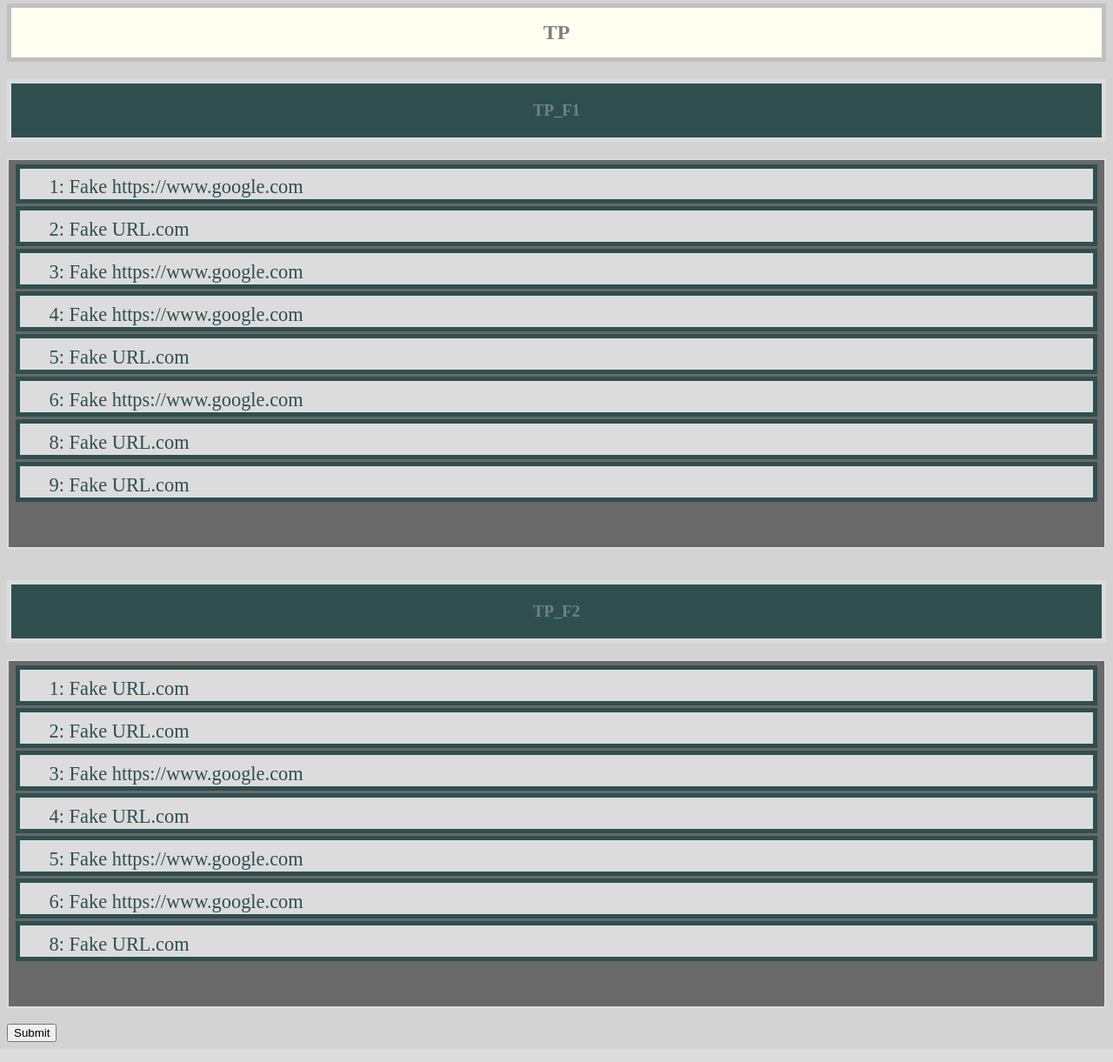
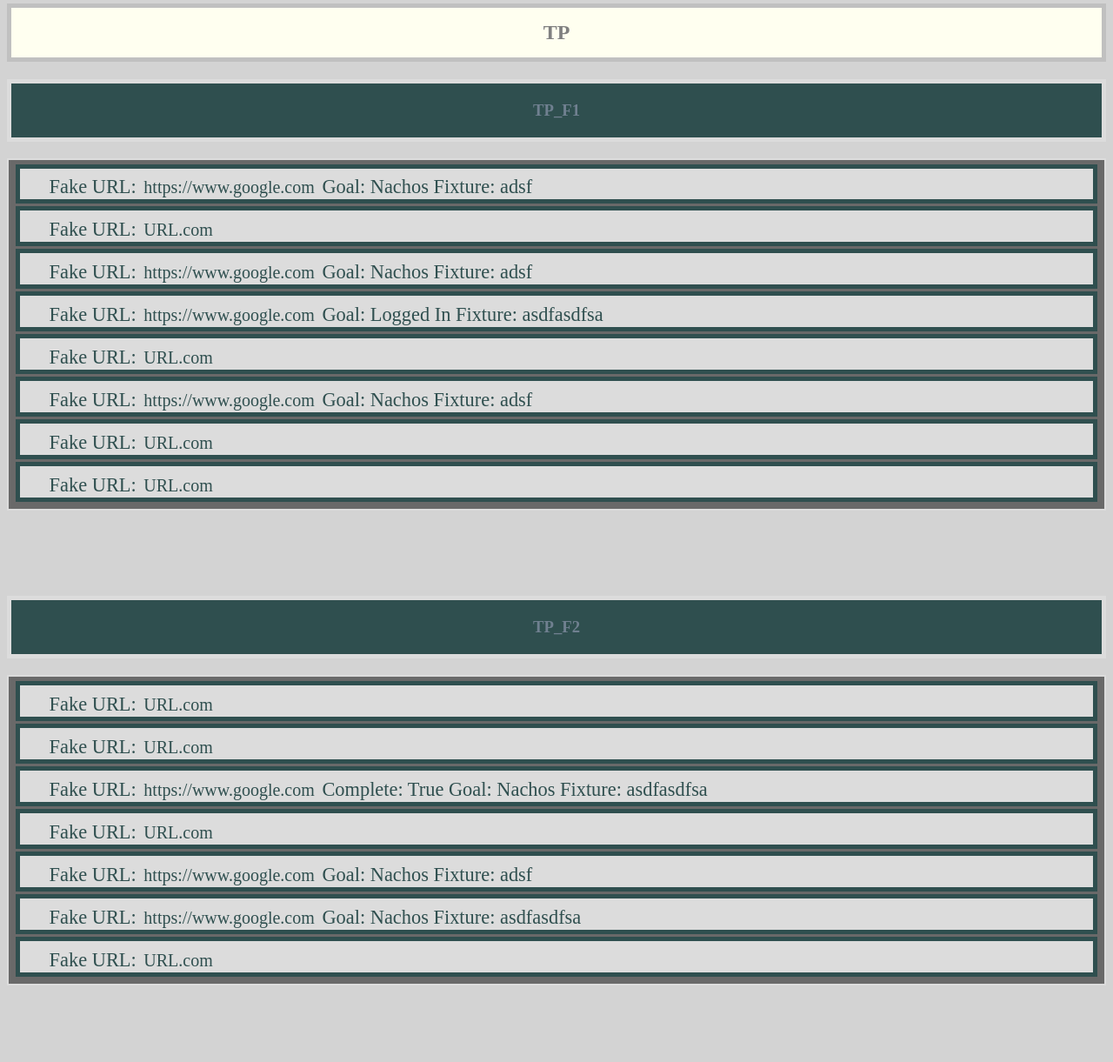
Before and after one commit to Jwrecker/ManTest, a Django app: page /project/24 in a window 1280 px wide. Shown: the part 126-1347 px from the top of the page at 87% size. Before the commit the page ends 1324 px from the top, so only its background shows below. Run offline with Django 3.2, Linux system fonts and the light colour scheme; data comes from the database, SQL or seed files in the repository; both versions use the stored data as it was after the commit; some libraries are stand-ins or nearby versions.

Commit message:
Completed views and html for get_step and get_flow

```diff
--- a/flowapp/static/flowapp/style.css
+++ b/flowapp/static/flowapp/style.css
@@ -179,7 +179,7 @@ div.flow {
 	margin: auto;
 }
 
-.dialog{
+.ui-dialog {
 	background-color: gray;
 	border: 10px solid lightslategray;
 	padding: 10px;
--- a/flowapp/templates/flowapp/flow_list.html
+++ b/flowapp/templates/flowapp/flow_list.html
@@ -13,45 +13,11 @@
 </style>
 <h2>{{ project.name }}</h2>
 {% for flow in project.flow_set.all %}
-	<h3>{{ flow.name }}</h3>
-	<div class="flow_steps_{{ flow.id }}">
-		<div id="{{ flow.id }}" class="connectedSortableSteps">
-			{% for step in flow.step_set.all %}
-				<div id="{{ step.id }}" class="step">
-					{{ step.order }}: {{ step.step_type }} {{ step.url }}
-				</div>
-				{% if forloop.last %}
-					<div style="display:none;"></div>
-				{% endif %}
-			{% endfor %}
-			<input id="{{ flow.id }}_add" type="image" class="hidden" src="{% static '/flowapp/images/add.jpeg' %}"
-					onclick="popup_Menu('Context_Menu_{{ flow.id }}')" alt="Add" Height="40" Width="40">
-		</div>
-		<div id="Context_Menu_{{ flow.id }}" style="display:none;">
-			<ul>
-				{% for step_type in step_types %}
-					<li onclick="getStepForm('{{ step_type.id }}',
-					'form')">{{ step_type.name }}</li>
-				{% endfor %}
-			</ul>
-		</div>
-
-		{% comment %}
-		 onclick="getStepForm('Context_Menu_{{ flow.id }}', '{{ step_type.id }}')"
-		<!--
-		<div id="{{ flow.id }}_form" style="dipslay:none">
-			<form action="/add-step/" method='post'>
-				{% csrf_token %}
-				{{ form }}
-			<input type="Submit">
-			</form>
-		</div>
-		-->
-		{% endcomment %}
+	{% include 'flowapp/get_flow.html' %}
 		<br>
 	</div>
 {% endfor %}
-<div id="form_div">
+<div id="form_div" style="display:none;">
 	<form action="/#/" method="post" id="form">
 	</form>
 	<button onclick="postStepForm()">
@@ -188,7 +154,7 @@ function postStepForm(){
 }
 </script>
 <script>
-	function getStepForm(step_type_id, form_id) {
+	function getStepForm(step_type_id, form_id, menu_id) {
 	var dialogForm;
 		$.ajax({
 			type: 'GET',
@@ -199,6 +165,7 @@ function postStepForm(){
 			},
 		success: function (data) {
 			console.log("Got")
+			popup_Menu(menu_id)
 			document.getElementById(form_id).innerHTML = data
 			document.getElementById("step_type_id").innerHTML = step_type_id
 			dialog=$("#form_div").dialog({
--- a/flowapp/templates/flowapp/get_flow.html
+++ b/flowapp/templates/flowapp/get_flow.html
@@ -1,12 +1,11 @@
+{% load static %}
 <h3>{{ flow.name }}</h3>
 	<div class="flow_steps_{{ flow.id }}">
 		<div id="{{ flow.id }}" class="connectedSortableSteps">
 			{% for step in flow.step_set.all %}
-				{% include "get_step.html"%}
-				{% if forloop.last %}
-					<div style="display:none;"></div>
-				{% endif %}
+				{% include "flowapp/get_step.html"%}
 			{% endfor %}
+		</div>
 			<input id="{{ flow.id }}_add" type="image" class="hidden" src="{% static '/flowapp/images/add.jpeg' %}"
 					onclick="popup_Menu('Context_Menu_{{ flow.id }}')" alt="Add" Height="40" Width="40">
 		</div>
@@ -14,7 +13,7 @@
 			<ul>
 				{% for step_type in step_types %}
 					<li onclick="getStepForm('{{ step_type.id }}',
-					'form')">{{ step_type.name }}</li>
+					'form', 'Context_Menu_{{ flow.id }}')">{{ step_type.name }}</li>
 				{% endfor %}
 			</ul>
 		</div>
--- a/flowapp/templates/flowapp/get_step.html
+++ b/flowapp/templates/flowapp/get_step.html
@@ -1,10 +1,17 @@
+{% load static %}
 <div id="{{ step.id }}" class="step">
-{{ step.order }}
+<!-- {{ step.order }} -->
 {{ step.step_type }}
-{{ step.url }}
-{% if step.step_type.has_verification == "A" or "R" %}
-{{ step.passed }}
-{{ step.desired_result }}
-{% elif step.step_type.has_fixture == "A" or "R" %}
-{{ step.fixture }}
+{% if step.url %}
+URL: <a href="{{ step.url }}">{{ step.url }}</a>
+{% endif %}
+{% if step.passed %}
+Complete: {{ step.passed }}
+{% endif %}
+{% if step.desired_result %}
+Goal: {{ step.desired_result }}
+{% endif %}
+{% if step.fixture %}
+Fixture: {{ step.fixture }}
+{% endif %}
 </div>
--- a/flowapp/urls.py
+++ b/flowapp/urls.py
@@ -10,7 +10,8 @@ urlpatterns = [
     path('move-step/', views.move_step, name='move-step'),
     path('add-step/', views.add_step, name='add-step'),
     path('test-forms/', views.test_step_forms, name='test'),
-    path('get-step-form/', views.get_step_forms, name='get-form'),
+    path('get-steps/', views.get_steps, name='get-steps'),
+    path('get-flow/', views.get_flow, name='get_flow'),
     path('step-form/', views.step_form, name='step-form'),
     # path('step-form/<int:pk>', views.get_step_forms, name='step-form-get'
 ]
--- a/flowapp/views.py
+++ b/flowapp/views.py
@@ -84,10 +84,18 @@ def move_step(request):
         # TODO: Either have step_type in the form, and validate after to see if they did it correctly, or load a second form.
 
 
-def get_step_forms(request, pk):
-    step_type_id = pk
-    form = StepForm(step_type_id=step_type_id)
-    return HttpResponse(request, {'form': form, 'step_type_id': pk})
+def get_steps(request):
+    step_id = request.GET.get("step_id")
+    step = Step.objects.get(pk=step_id)
+    flow = step.flow
+    for st in flow.step_set.all():
+        return render(request, 'flowapp/get_step.html', {'step': st})
+
+
+def get_flow(request):
+    flow_id = request.GET.get("flow_id")
+    flow = Flow.objects.get(pk=flow_id)
+    return render(request, 'flowapp/get_flow.html', {'flow': flow})
 
 
 def test_step_forms(request):
@@ -137,12 +145,12 @@ def step_form(request):
 
         if form.is_valid():
             Step.objects.create(flow=flow,
-                                       step_type=step_type,
-                                       desired_result=desired_result,
-                                       fixture=fixture,
-                                       passed=passed,
-                                       url=url
-                                       )
+                                step_type=step_type,
+                                desired_result=desired_result,
+                                fixture=fixture,
+                                passed=passed,
+                                url=url
+                                )
 
         #
         #
```
Also changed, not shown: db.sqlite3.
